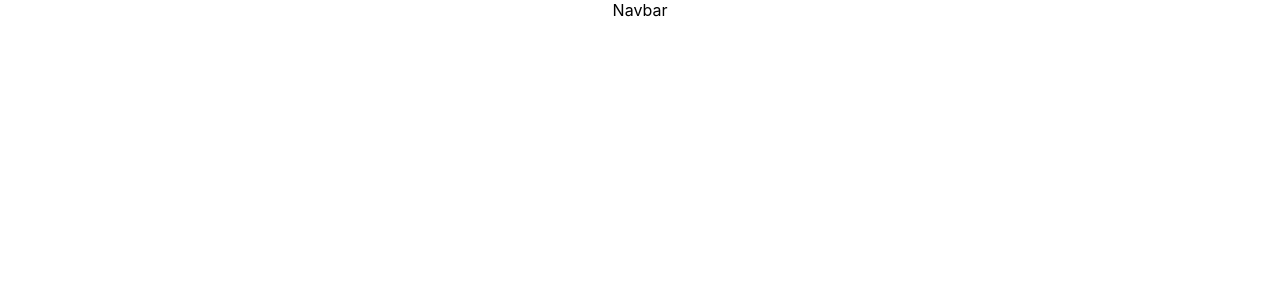
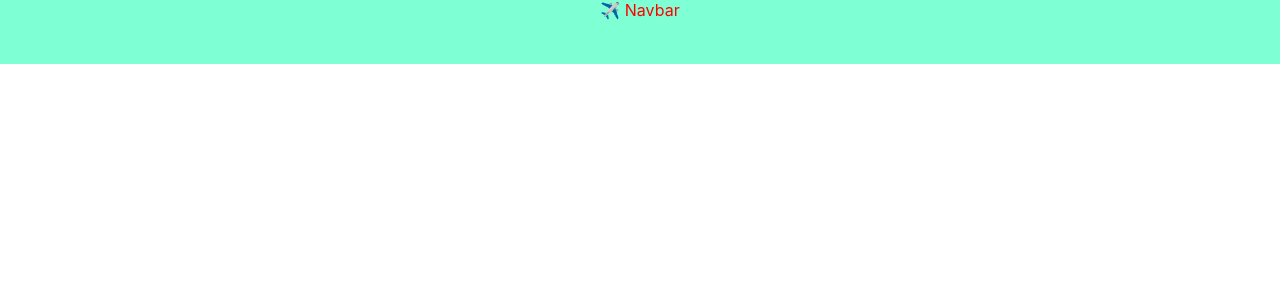
Before and after one commit to Codekazuki/3mtt-project, a React (Create React App) app: page / in a window 1280 px wide. Shown: the top 300 px of the page. Built offline with nearby package versions, Linux system fonts and the light colour scheme.

Commit message:
clean up

```diff
--- a/src/App.css
+++ b/src/App.css
@@ -1,38 +1,3 @@
 .App {
   text-align: center;
 }
-
-.App-logo {
-  height: 40vmin;
-  pointer-events: none;
-}
-
-@media (prefers-reduced-motion: no-preference) {
-  .App-logo {
-    animation: App-logo-spin infinite 20s linear;
-  }
-}
-
-.App-header {
-  background-color: #282c34;
-  min-height: 100vh;
-  display: flex;
-  flex-direction: column;
-  align-items: center;
-  justify-content: center;
-  font-size: calc(10px + 2vmin);
-  color: white;
-}
-
-.App-link {
-  color: #61dafb;
-}
-
-@keyframes App-logo-spin {
-  from {
-    transform: rotate(0deg);
-  }
-  to {
-    transform: rotate(360deg);
-  }
-}
--- a/src/components/Navbar.js
+++ b/src/components/Navbar.js
@@ -1,7 +1,7 @@
 import React from "react";
 
 const Navbar = () => {
-  return <div>Navbar</div>;
+  return <div className='nav-bar'> ✈️ Navbar</div>;
 };
 
 export default Navbar;
--- a/src/index.css
+++ b/src/index.css
@@ -1,13 +1,18 @@
 body {
   margin: 0;
-  font-family: -apple-system, BlinkMacSystemFont, 'Segoe UI', 'Roboto', 'Oxygen',
-    'Ubuntu', 'Cantarell', 'Fira Sans', 'Droid Sans', 'Helvetica Neue',
+  font-family: -apple-system, BlinkMacSystemFont, "Segoe UI", "Roboto", "Oxygen",
+    "Ubuntu", "Cantarell", "Fira Sans", "Droid Sans", "Helvetica Neue",
     sans-serif;
   -webkit-font-smoothing: antialiased;
   -moz-osx-font-smoothing: grayscale;
 }
 
 code {
-  font-family: source-code-pro, Menlo, Monaco, Consolas, 'Courier New',
+  font-family: source-code-pro, Menlo, Monaco, Consolas, "Courier New",
     monospace;
 }
+.nav-bar {
+  color: red;
+  background-color: aquamarine;
+  height: 4rem;
+}
```
